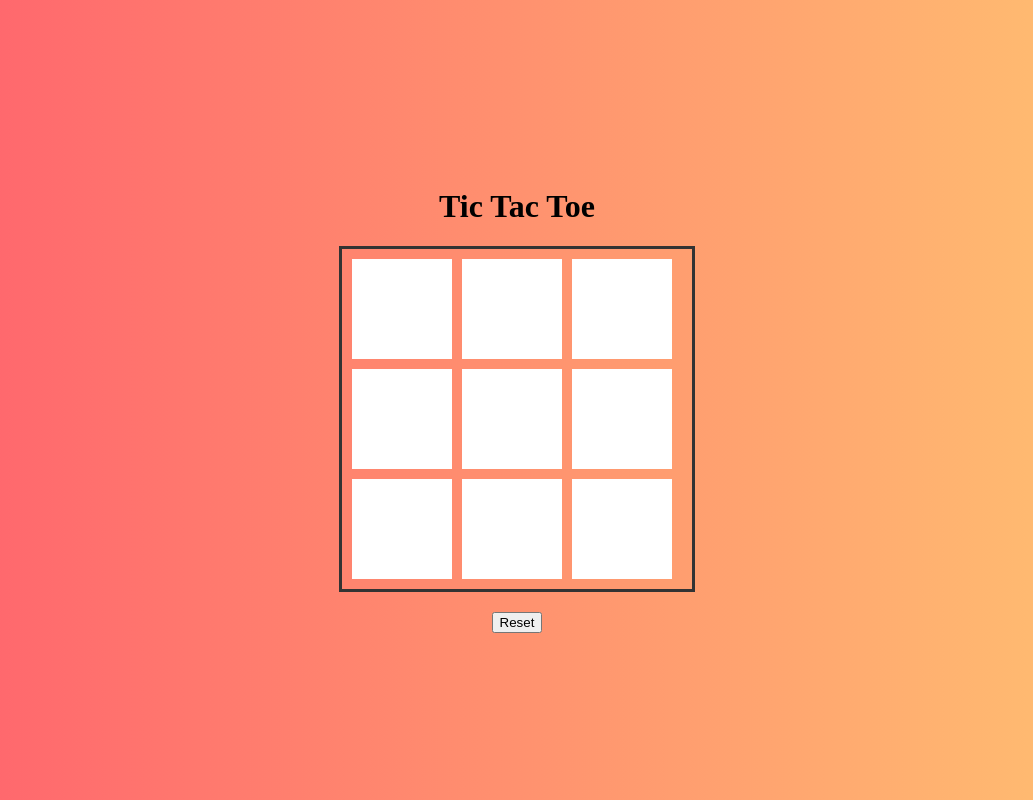
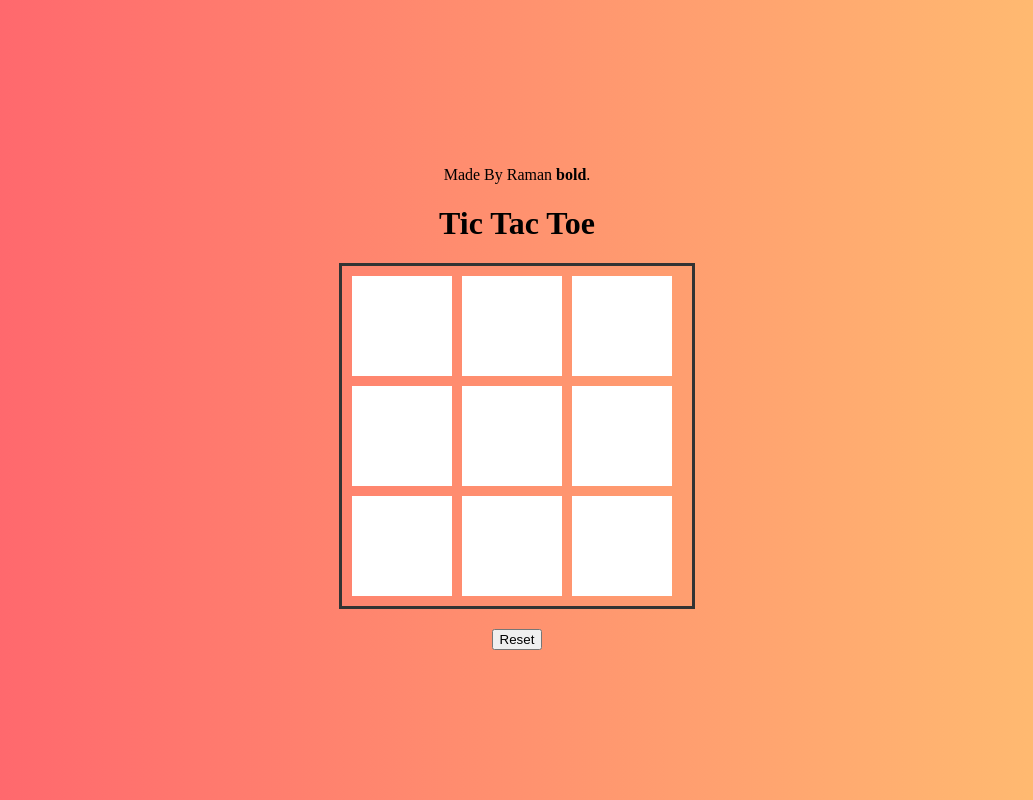
Before and after one commit to RAMAN400/Tic-Tac-Toe, a plain HTML site: page index.html in a window 1280 px wide. Shown: the whole page, without its empty margins (123-1156 px from the left). Drawn offline with Linux system fonts and the light colour scheme.

Commit message:
Update index.html

```diff
--- a/index.html
+++ b/index.html
@@ -9,6 +9,7 @@
 </head>
 <body>
     <div class="container">
+        <p>Made By Raman <b>bold</b>.</p>
         <h1>Tic Tac Toe</h1>
         <div id="turn"></div>
         <div id="board" class="board">
```
